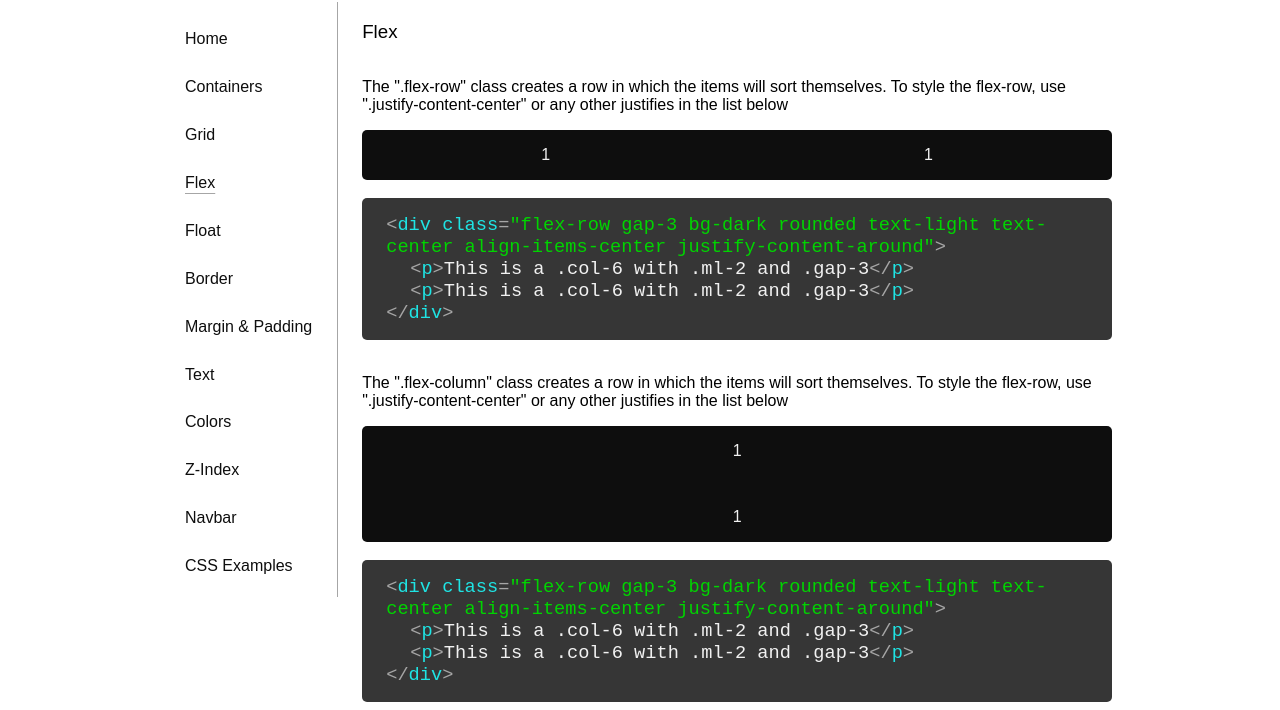
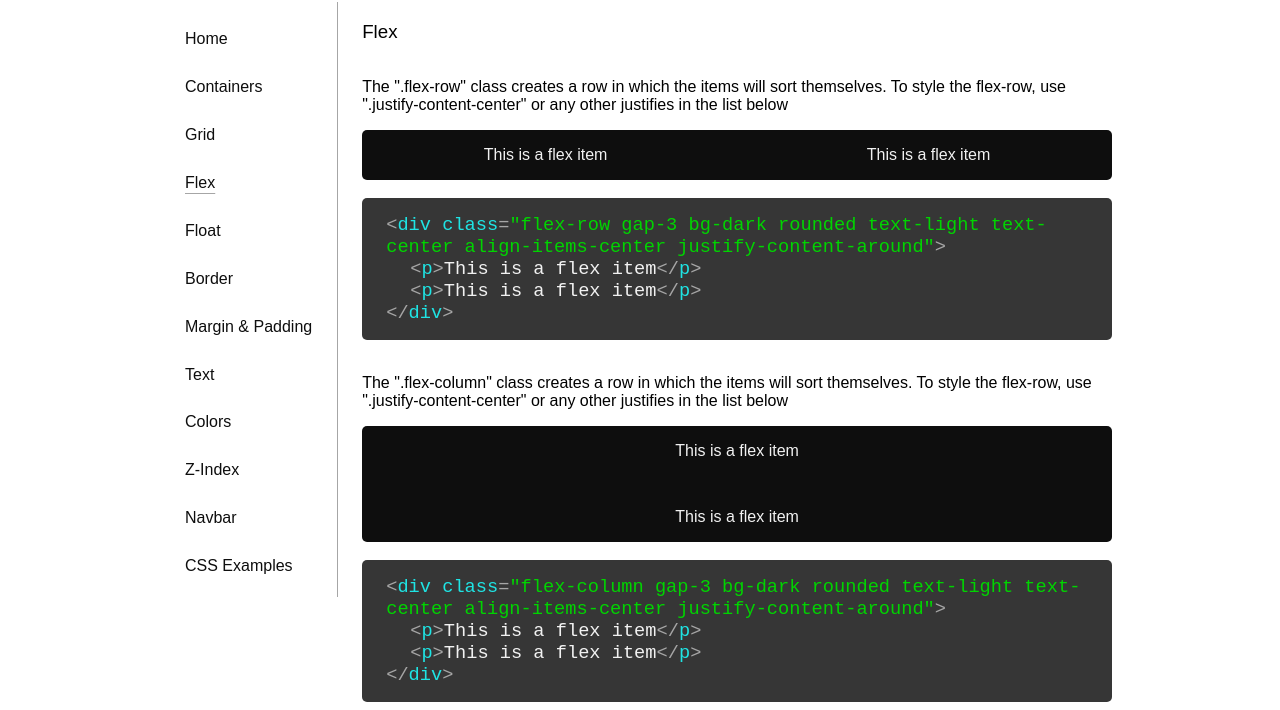
Before and after one commit to SirQuandale/css_framework, a plain HTML site: page flex.html in a window 1280 px wide. Shown: the part 144-854 px from the top of the page. Drawn offline with Linux system fonts and the light colour scheme.

Commit message:
added text-orange

```diff
--- a/flex.html
+++ b/flex.html
@@ -56,8 +56,8 @@
                 </p>
 
                 <div class="flex-row gap-3 mr-2 bg-dark rounded text-light text-center align-items-center justify-content-around">
-                    <p>1</p>
-                    <p>1</p>
+                    <p>This is a flex item</p>
+                    <p>This is a flex item</p>
                 </div>
                 <br>
                 <div class="bg-code rounded text-light text-code mr-2">
@@ -67,10 +67,10 @@
                             <span class="text-aqua">class</span><span class="text-gray">=</span><span class="text-success">"flex-row gap-3 bg-dark rounded text-light text-center align-items-center justify-content-around"</span><span class="text-code text-gray">&gt;</span>
                         </span>
                         <span>
-                            <span class="text-code text-gray ml-4">&lt;</span><span class="text-aqua">p</span><span class="text-code text-gray">&gt;</span><span class="text-light">This is a .col-6 with .ml-2 and .gap-3</span><span class="text-code text-gray">&lt;/</span><span class="text-aqua">p</span><span class="text-code text-gray">&gt;</span>
+                            <span class="text-code text-gray ml-4">&lt;</span><span class="text-aqua">p</span><span class="text-code text-gray">&gt;</span><span class="text-light">This is a flex item</span><span class="text-code text-gray">&lt;/</span><span class="text-aqua">p</span><span class="text-code text-gray">&gt;</span>
                         </span>
                         <span>
-                            <span class="text-code text-gray ml-4">&lt;</span><span class="text-aqua">p</span><span class="text-code text-gray">&gt;</span><span class="text-light">This is a .col-6 with .ml-2 and .gap-3</span><span class="text-code text-gray">&lt;/</span><span class="text-aqua">p</span><span class="text-code text-gray">&gt;</span>
+                            <span class="text-code text-gray ml-4">&lt;</span><span class="text-aqua">p</span><span class="text-code text-gray">&gt;</span><span class="text-light">This is a flex item</span><span class="text-code text-gray">&lt;/</span><span class="text-aqua">p</span><span class="text-code text-gray">&gt;</span>
                         </span>
                         <span>
                             <span class="text-code text-gray">&lt;/</span><span class="text-aqua">div</span><span class="text-code text-gray">&gt;</span>
@@ -84,21 +84,21 @@
                 </p>
 
                 <div class="flex-column gap-3 mr-2 bg-dark rounded text-light text-center align-items-center justify-content-around">
-                    <p>1</p>
-                    <p>1</p>
+                    <p>This is a flex item</p>
+                    <p>This is a flex item</p>
                 </div>
                 <br>
                 <div class="bg-code rounded text-light text-code mr-2">
                     <code class="flex-column ml-4 pt-3 pb-3" data-lang="html">
                         <span>
                             <span class="text-code text-gray">&lt;</span><span class="text-aqua">div</span>
-                            <span class="text-aqua">class</span><span class="text-gray">=</span><span class="text-success">"flex-row gap-3 bg-dark rounded text-light text-center align-items-center justify-content-around"</span><span class="text-code text-gray">&gt;</span>
+                            <span class="text-aqua">class</span><span class="text-gray">=</span><span class="text-success">"flex-column gap-3 bg-dark rounded text-light text-center align-items-center justify-content-around"</span><span class="text-code text-gray">&gt;</span>
                         </span>
                         <span>
-                            <span class="text-code text-gray ml-4">&lt;</span><span class="text-aqua">p</span><span class="text-code text-gray">&gt;</span><span class="text-light">This is a .col-6 with .ml-2 and .gap-3</span><span class="text-code text-gray">&lt;/</span><span class="text-aqua">p</span><span class="text-code text-gray">&gt;</span>
+                            <span class="text-code text-gray ml-4">&lt;</span><span class="text-aqua">p</span><span class="text-code text-gray">&gt;</span><span class="text-light">This is a flex item</span><span class="text-code text-gray">&lt;/</span><span class="text-aqua">p</span><span class="text-code text-gray">&gt;</span>
                         </span>
                         <span>
-                            <span class="text-code text-gray ml-4">&lt;</span><span class="text-aqua">p</span><span class="text-code text-gray">&gt;</span><span class="text-light">This is a .col-6 with .ml-2 and .gap-3</span><span class="text-code text-gray">&lt;/</span><span class="text-aqua">p</span><span class="text-code text-gray">&gt;</span>
+                            <span class="text-code text-gray ml-4">&lt;</span><span class="text-aqua">p</span><span class="text-code text-gray">&gt;</span><span class="text-light">This is a flex item</span><span class="text-code text-gray">&lt;/</span><span class="text-aqua">p</span><span class="text-code text-gray">&gt;</span>
                         </span>
                         <span>
                             <span class="text-code text-gray">&lt;/</span><span class="text-aqua">div</span><span class="text-code text-gray">&gt;</span>
--- a/style.css
+++ b/style.css
@@ -67,6 +67,10 @@ a:hover {
 
 .text-success {
     color: #00d400;
+}
+
+.text-orange {
+    color: #e3990f;
 }
 
 .m-auto {
```
